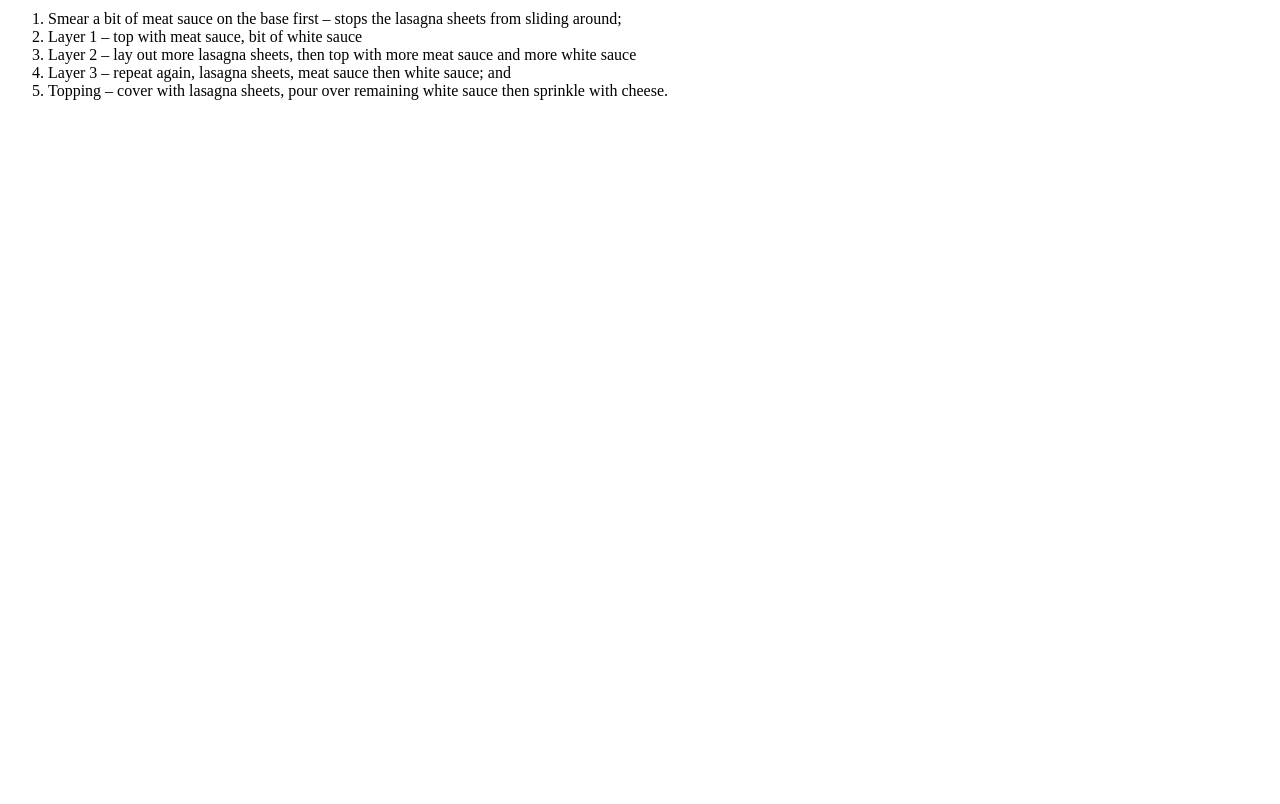
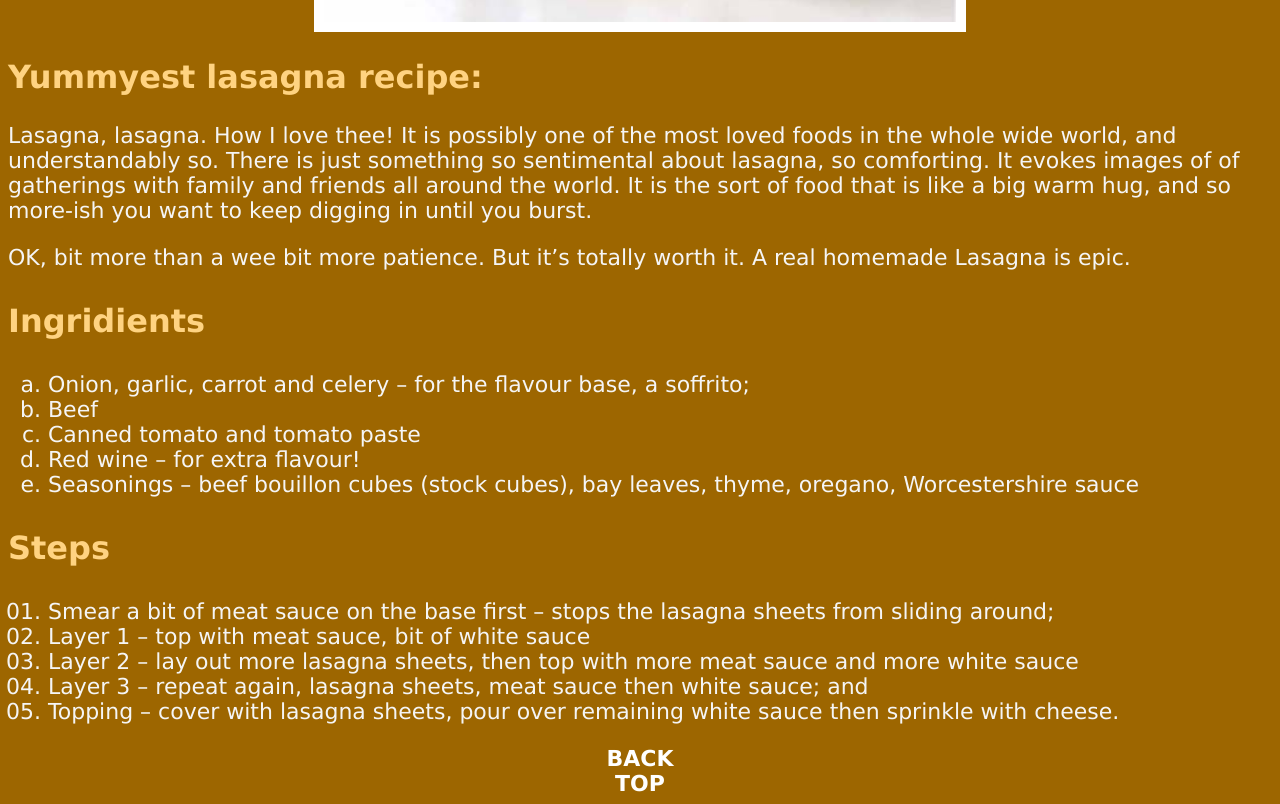
Before and after one commit to Z3BINI/odin-recipes, a plain HTML site: page recipes/lasagna.html in a window 1280 px wide. Shown: the part 920-1724 px from the top of the page. Before the commit the page ends 1036 px from the top, so only its background shows below. Drawn offline with Linux system fonts and the light colour scheme.

Commit message:
Added lasagnaStyle to lasagna page :)

```diff
--- a/recipes/lasagna.html
+++ b/recipes/lasagna.html
@@ -4,11 +4,12 @@
     <head>
         <meta charset="utf-8">
         <title>HTML Basics</title>
+        <link rel="stylesheet" href="./../styles/lasagnaStyle.css">
     </head>
     <body>
-        <h1>Lasagna</h1>
+        <h1 id="hello" class="pixa cu lol">Lasagna</h1>
         <img src="../img/lasagna.jpg" alt="Yummy looking lasagna!">
-        <h2>Yummyest lasagna recipe:</h2>
+        <h2 class="pixa lol">Yummyest lasagna recipe:</h2>
         <p>Lasagna, lasagna. How I love thee! It is possibly one of the most loved foods
         in the whole wide world, and understandably so. There is just something so sentimental
         about lasagna, so comforting. It evokes images of of gatherings with family and friends
@@ -32,5 +33,7 @@
             <li>Layer 3 – repeat again, lasagna sheets, meat sauce then white sauce; and</li>
             <li>Topping – cover with lasagna sheets, pour over remaining white sauce then sprinkle with cheese.</li>
         </ol>
+        <a href="./../index.html">BACK</a>
+        <a href="#hello">TOP</a>
     </body>
 </html>
```
